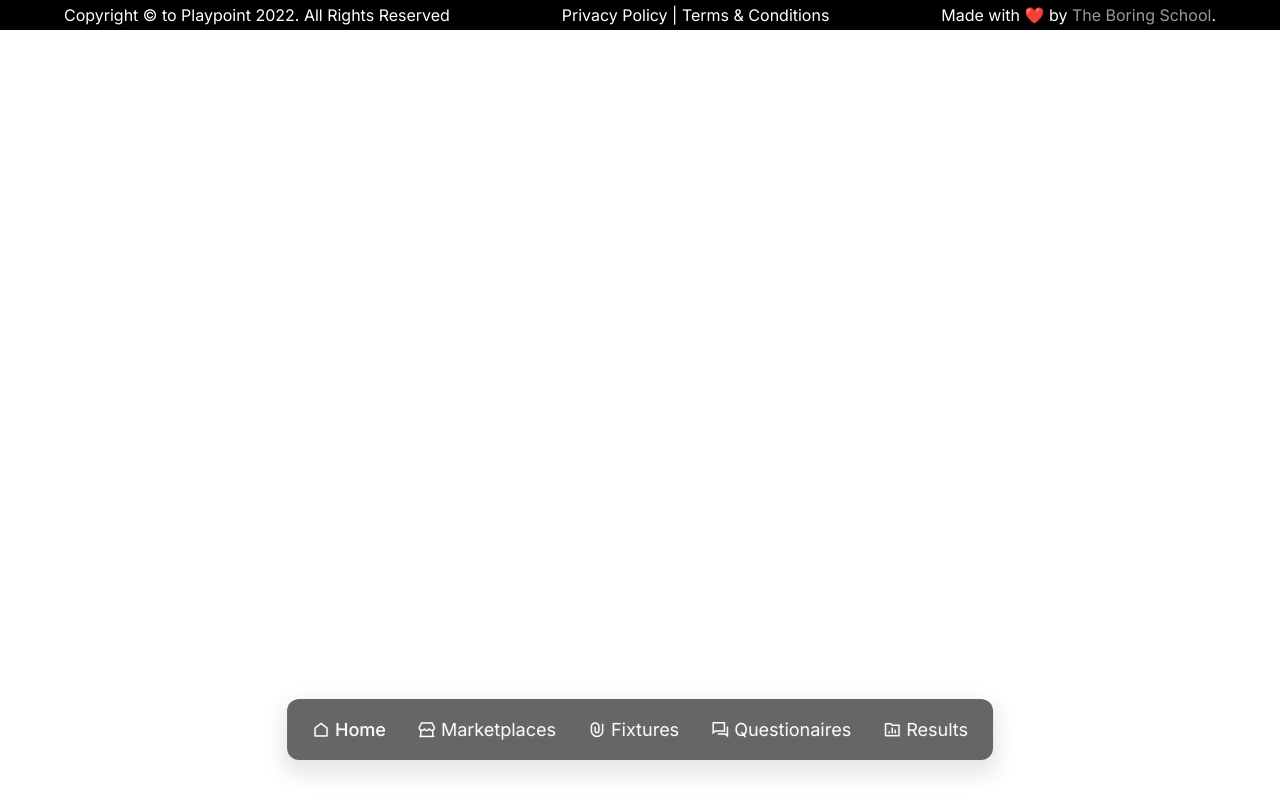
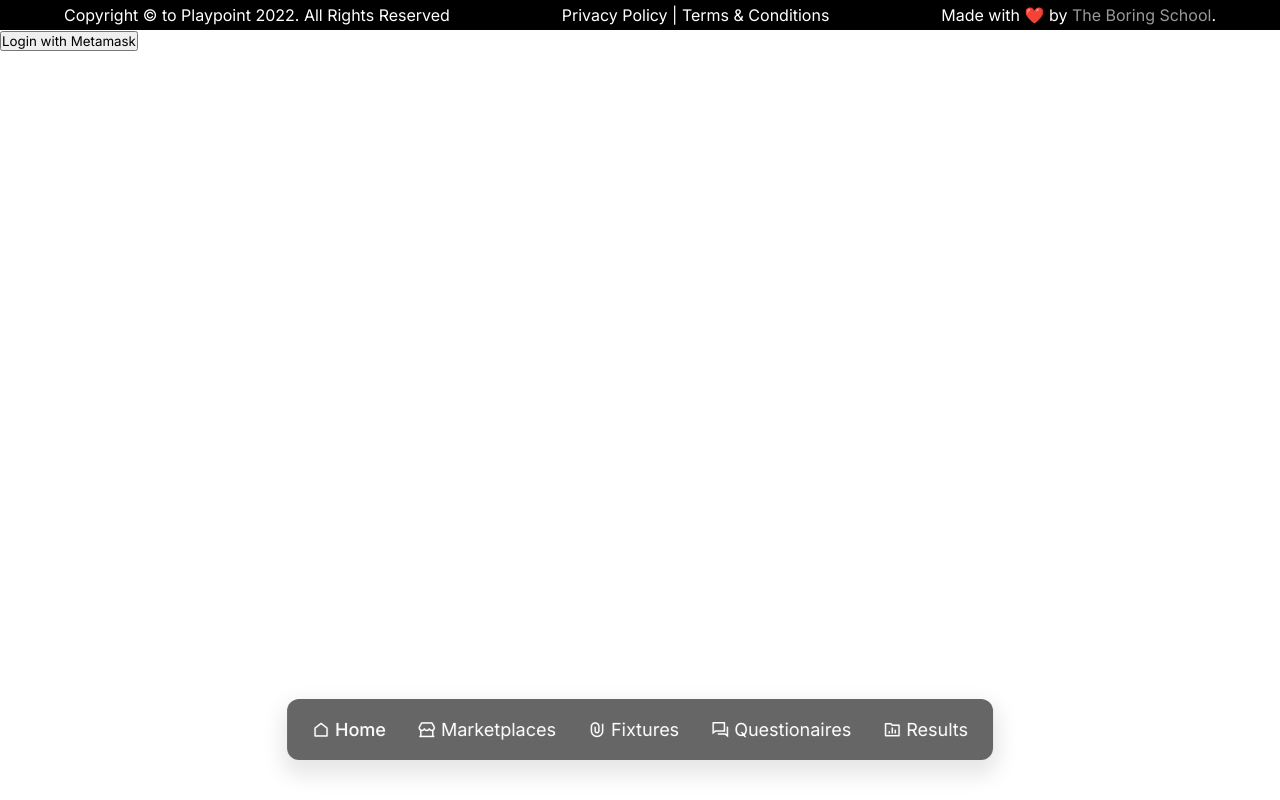
Before and after one commit to rpc404/playpoint-admin, a React (Vite) app: page /login in a window 1280 px wide. Built offline with nearby package versions, Linux system fonts and the light colour scheme.

Commit message:
working on login page

```diff
--- a/src/App.jsx
+++ b/src/App.jsx
@@ -1,7 +1,7 @@
 import React from "react";
 import { Route, Routes } from "react-router-dom";
-import { ToastContainer } from 'react-toastify';
-  import 'react-toastify/dist/ReactToastify.css';
+import { ToastContainer } from "react-toastify";
+import "react-toastify/dist/ReactToastify.css";
 import EditFixture from "./components/EditFixture";
 import EditMarketplace from "./components/Editmarketplace";
 import EditQuestionaire from "./components/EditQuestionaire";
@@ -18,6 +18,7 @@ import Home from "./pages/Home";
 import Markteplaces from "./pages/Marketplaces";
 import Questionaires from "./pages/Questionaires";
 import Results from "./pages/Results";
+import Login from "./pages/Login/Login";
 
 export default function App() {
   return (
@@ -25,10 +26,10 @@ export default function App() {
       <Topbar />
       <Navbar />
       <Routes>
-        <Route path="/" element={<Home />}/>
-        <Route path="marketplaces" element={<Markteplaces />}/>
-        <Route path="marketplaces/new" element={<NewMarketplace />}/>
-        <Route path="marketplaces/edit" element={<EditMarketplace />}/>
+        <Route path="/" element={<Home />} />
+        <Route path="marketplaces" element={<Markteplaces />} />
+        <Route path="marketplaces/new" element={<NewMarketplace />} />
+        <Route path="marketplaces/edit" element={<EditMarketplace />} />
         <Route path="fixtures" element={<Fixture />} />
         <Route path="fixtures/new" element={<NewFixture />} />
         <Route path="fixtures/edit" element={<EditFixture />} />
@@ -38,8 +39,9 @@ export default function App() {
         <Route path="results" element={<Results />} />
         <Route path="results/new" element={<NewResult />} />
         <Route path="results/edit" element={<EditResult />} />
+        <Route path="login" element={<Login />} />
       </Routes>
-      <ToastContainer/>
+      <ToastContainer />
     </div>
   );
 }
--- /dev/null
+++ b/src/pages/Login/Login.jsx
@@ -0,0 +1,14 @@
+import React from "react";
+import "./styles/style.css";
+
+const Login = () => {
+  return (
+    <div className="login__container">
+      <div className="login">
+        <button>Login with Metamask</button>
+      </div>
+    </div>
+  );
+};
+
+export default Login;
--- /dev/null
+++ b/src/pages/Login/styles/style.css
@@ -0,0 +1 @@
+/*# sourceMappingURL=style.css.map */
```
Also changed, not shown: src/pages/Login/styles/style.scss (added), 1 other file (tests, documents, lock files or other folders).
